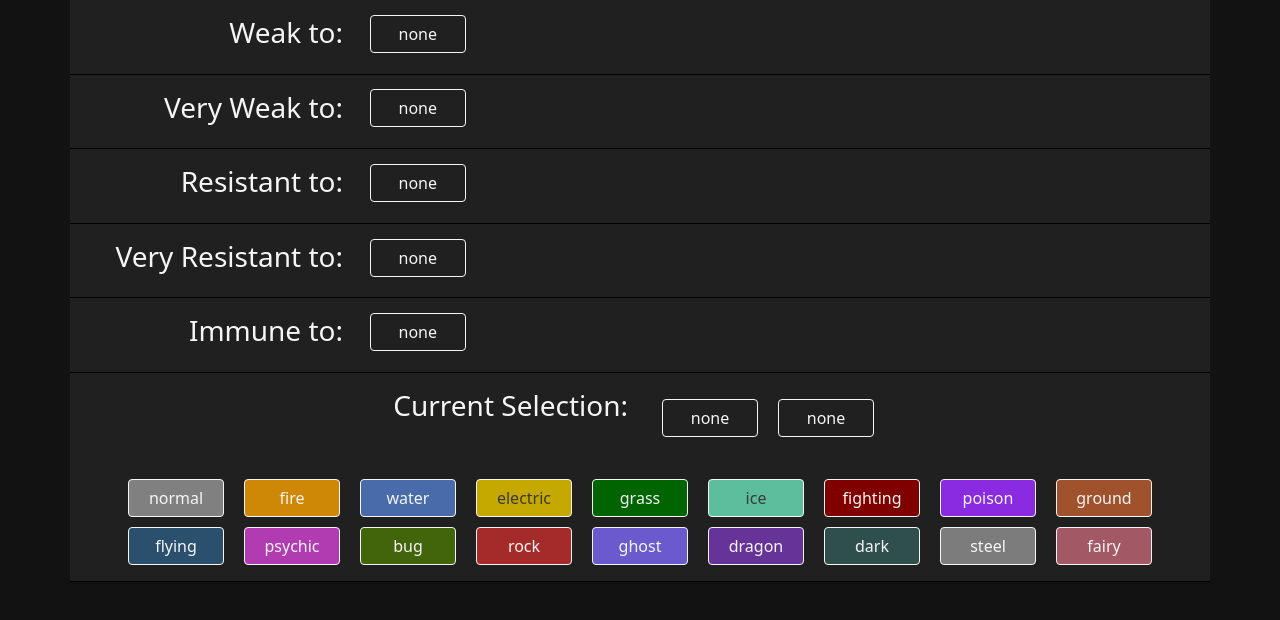
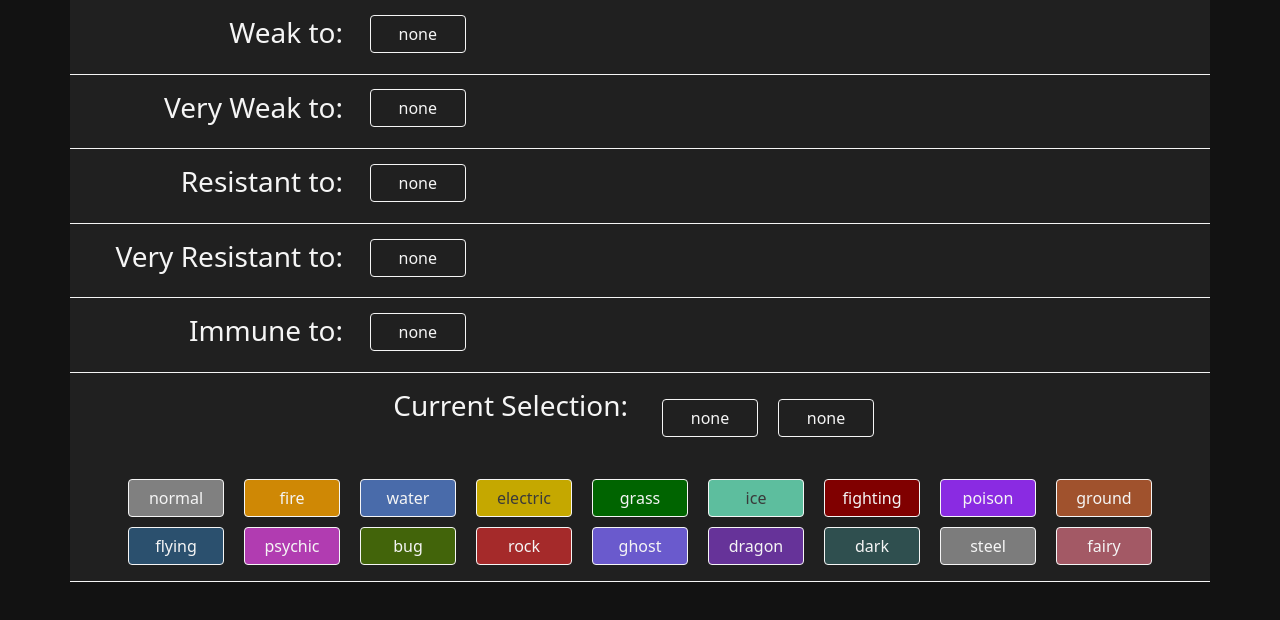
Before and after one commit to ArchAether/pokemon-type-checker, a React app: page / in a window 1280 px wide. Built offline with nearby package versions, Linux system fonts and the light colour scheme.

Commit message:
Changed border colors

```diff
--- a/src/index.css
+++ b/src/index.css
@@ -10,7 +10,7 @@ body {
 }
 #available_types {
     padding: 1em;
-    border-bottom: 1px solid black;
+    border-bottom: 1px solid whitesmoke;
     text-align: center;
 }
 .resultHeader {
@@ -18,7 +18,7 @@ body {
     text-align: right;
 }
 .resultRow {
-    border-bottom: 1px solid black;
+    border-bottom: 1px solid whitesmoke;
     padding-bottom: 1em;
     text-align: center;
 }
```
